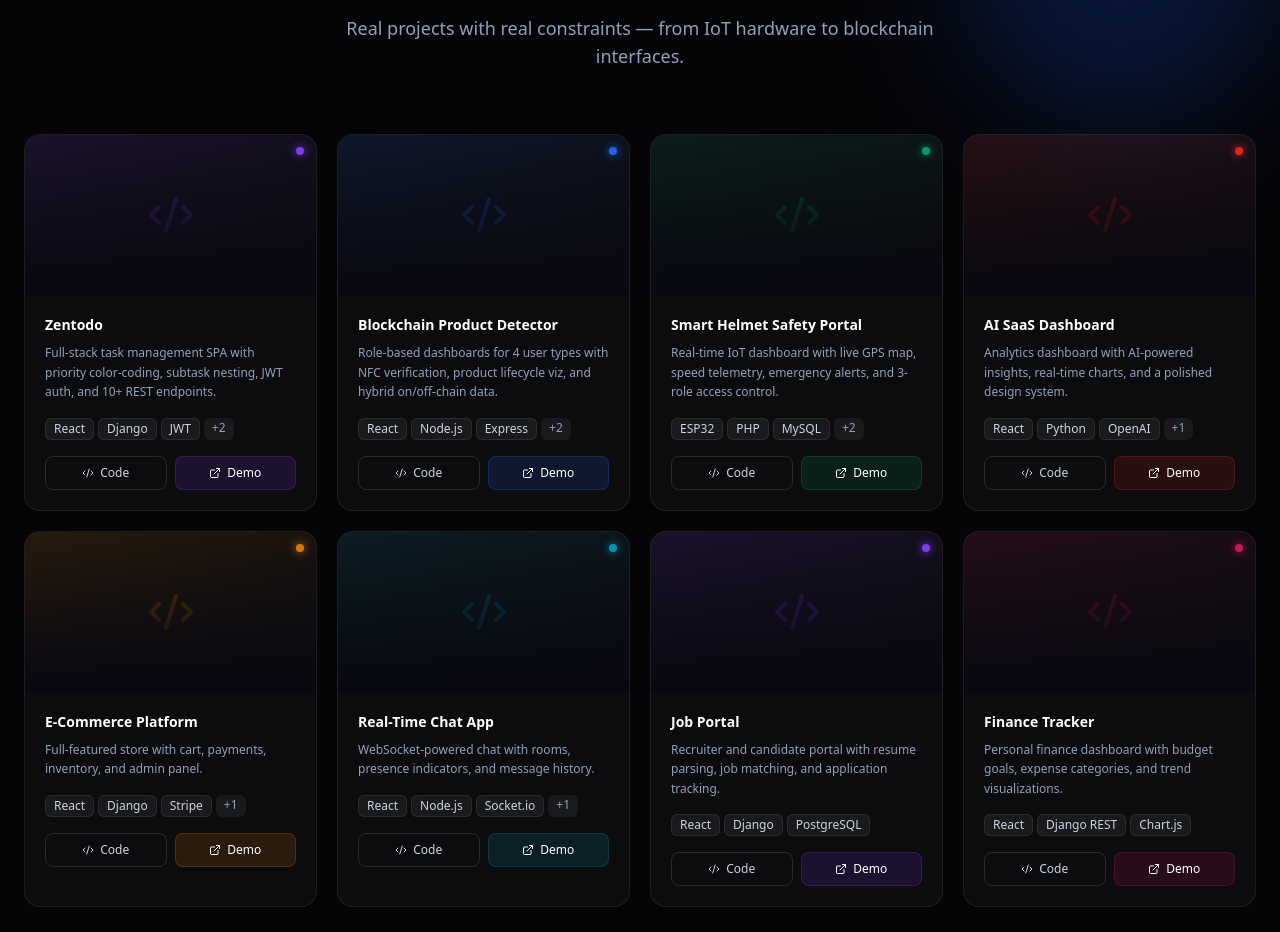
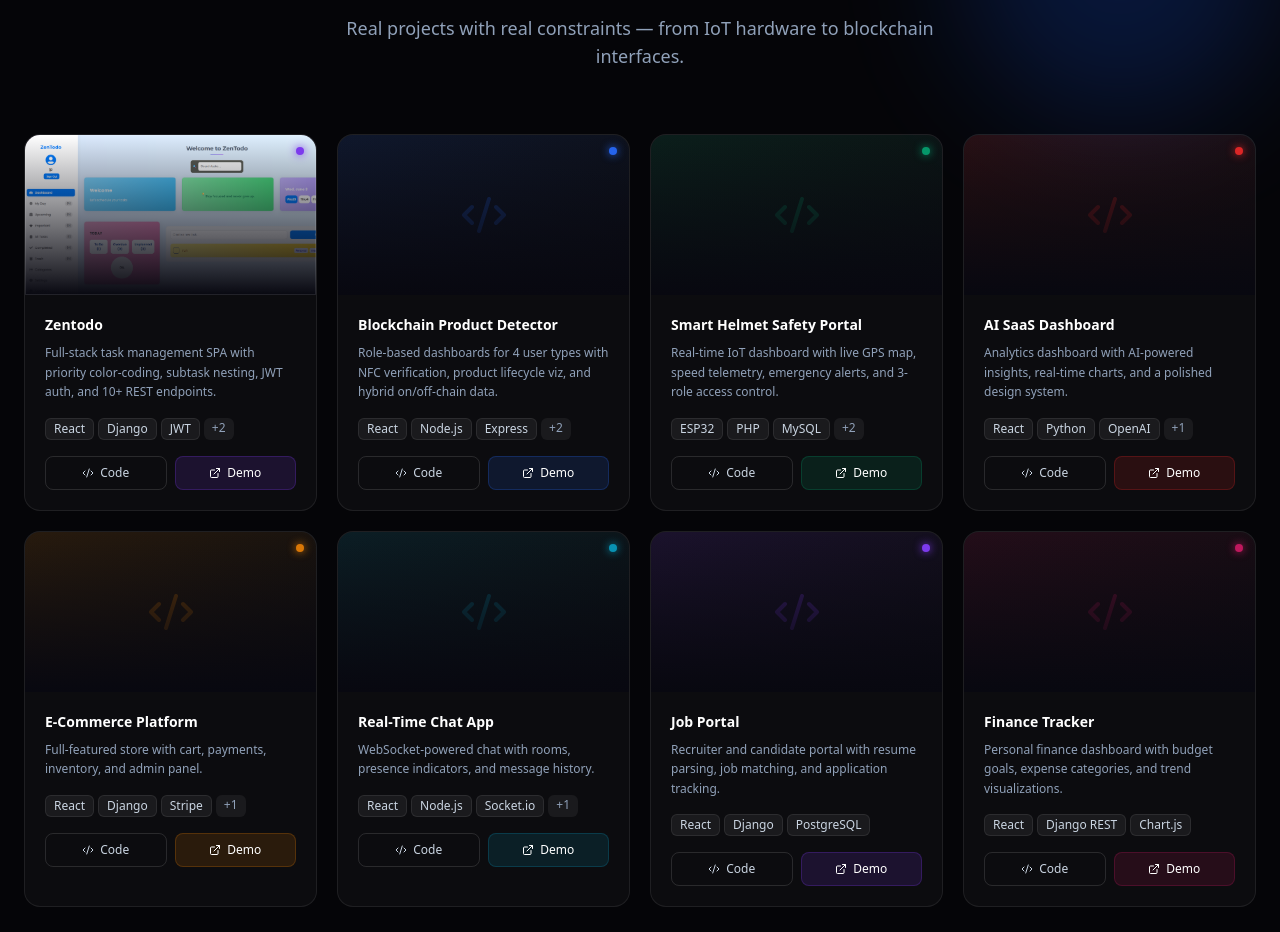
Before and after one commit to JerinTV/Jerin-T-V, a React (Vite) app: page / in a window 1280 px wide. Shown: the part 2821-3753 px from the top of the page. Built offline with nearby package versions, Linux system fonts and the light colour scheme.

Commit message:
Add Zentodo project cover image

```diff
--- a/src/App.jsx
+++ b/src/App.jsx
@@ -7,6 +7,7 @@ import {
   Cpu, Box, Cloud, Workflow, MessageSquare, User, BookOpen, TrendingUp
 } from "lucide-react";
 import heroPhoto from "./assets/jerin-hero.jpeg";
+import zentodoCover from "./assets/zentodo-cover.png";
 
 // ─── CONSTANTS ────────────────────────────────────────────────────────────────
 
@@ -27,7 +28,7 @@ const SKILLS = {
 };
 
 const PROJECTS = [
-  { title: "Zentodo", desc: "Full-stack task management SPA with priority color-coding, subtask nesting, JWT auth, and 10+ REST endpoints.", stack: ["React", "Django", "JWT", "PostgreSQL", "Vercel"], color: "#7c3aed" },
+  { title: "Zentodo", desc: "Full-stack task management SPA with priority color-coding, subtask nesting, JWT auth, and 10+ REST endpoints.", stack: ["React", "Django", "JWT", "PostgreSQL", "Vercel"], color: "#7c3aed", image: zentodoCover },
   { title: "Blockchain Product Detector", desc: "Role-based dashboards for 4 user types with NFC verification, product lifecycle viz, and hybrid on/off-chain data.", stack: ["React", "Node.js", "Express", "Blockchain", "MySQL"], color: "#2563eb" },
   { title: "Smart Helmet Safety Portal", desc: "Real-time IoT dashboard with live GPS map, speed telemetry, emergency alerts, and 3-role access control.", stack: ["ESP32", "PHP", "MySQL", "OpenStreetMap", "GPS"], color: "#059669" },
   { title: "AI SaaS Dashboard", desc: "Analytics dashboard with AI-powered insights, real-time charts, and a polished design system.", stack: ["React", "Python", "OpenAI", "PostgreSQL"], color: "#dc2626" },
@@ -632,10 +633,19 @@ function Projects() {
             >
               {/* Thumbnail */}
               <div className="relative h-40 overflow-hidden" style={{ background: `linear-gradient(135deg, ${p.color}22, ${p.color}08)` }}>
-                <div className="absolute inset-0 flex items-center justify-center">
-                  <Code2 size={48} style={{ color: p.color }} className="opacity-30 group-hover:opacity-60 transition-opacity group-hover:scale-110 transition-transform duration-300" />
-                </div>
+                {p.image ? (
+                  <img
+                    src={p.image}
+                    alt={`${p.title} project cover`}
+                    className="h-full w-full object-cover object-left-top transition-transform duration-500 group-hover:scale-105"
+                  />
+                ) : (
+                  <div className="absolute inset-0 flex items-center justify-center">
+                    <Code2 size={48} style={{ color: p.color }} className="opacity-30 group-hover:opacity-60 transition-opacity group-hover:scale-110 transition-transform duration-300" />
+                  </div>
+                )}
                 <div className="absolute inset-0 bg-gradient-to-t from-[#080810] to-transparent" />
+                {p.image && <div className="absolute inset-0 ring-1 ring-inset ring-white/10" />}
                 <div className="absolute top-3 right-3 w-2 h-2 rounded-full" style={{ background: p.color, boxShadow: `0 0 8px ${p.color}` }} />
               </div>
               <div className="p-5">
```
Also changed, not shown: src/assets/zentodo-cover.png (added).
